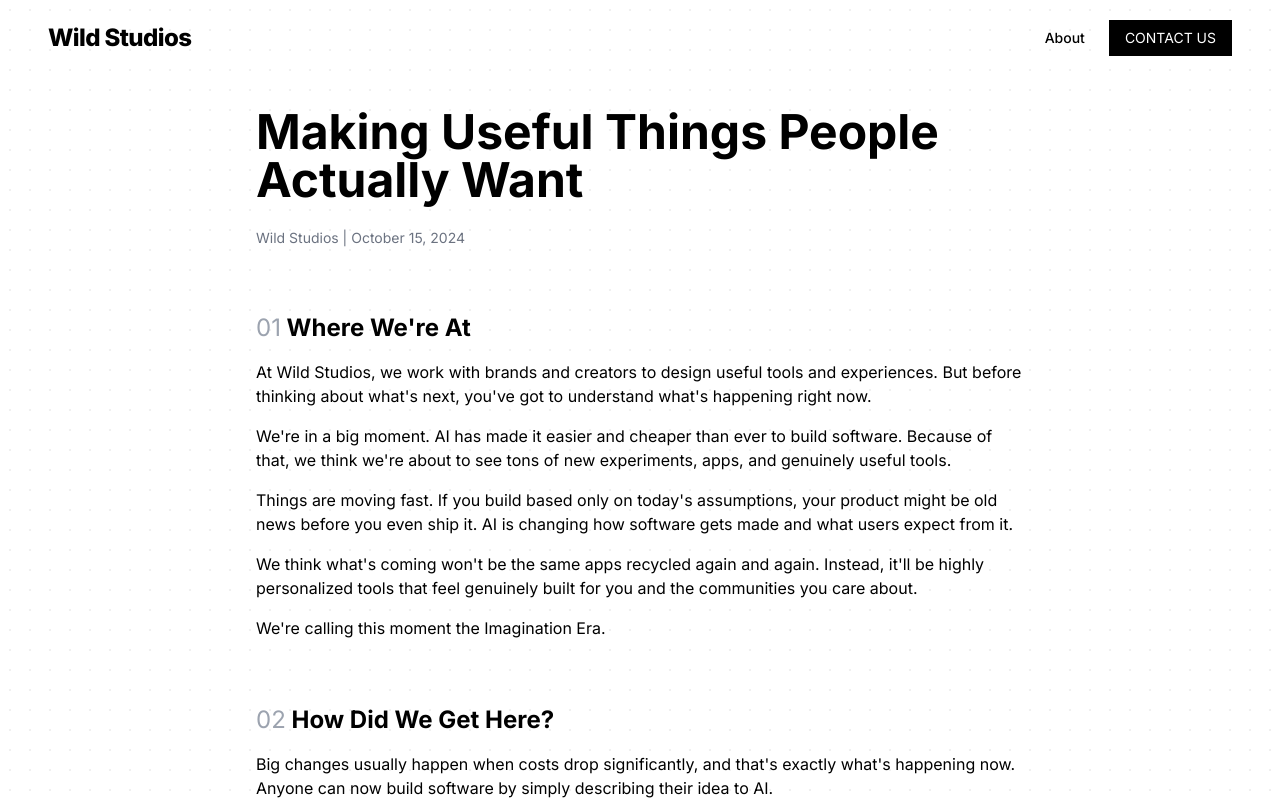
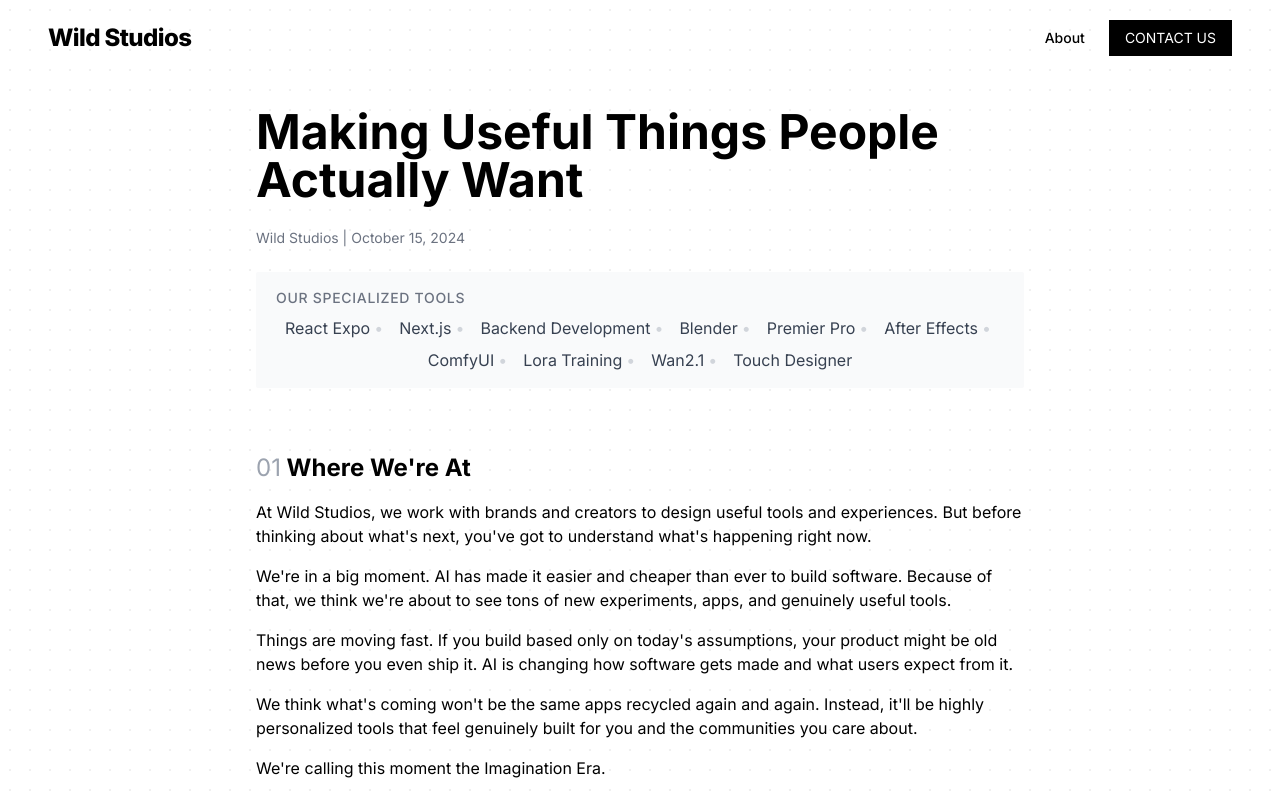
Before and after one commit to wpulier/wildstudio, a Next.js app: page /about in a window 1280 px wide. Shown: the top 800 px of the page. Built offline with nearby package versions, Linux system fonts and the light colour scheme.

Commit message:
Add specialized tools list to About page

```diff
--- a/src/app/about/page.tsx
+++ b/src/app/about/page.tsx
@@ -10,8 +10,22 @@ export default function About() {
             Making Useful Things People Actually Want
           </h1>
 
-          <div className="text-xs md:text-sm text-gray-500">
+          <div className="text-xs md:text-sm text-gray-500 mb-6">
             <p>Wild Studios | October 15, 2024</p>
+          </div>
+
+          {/* Specialized Tools */}
+          <div className="py-4 px-5 bg-gray-50 rounded-sm mb-8">
+            <p className="text-sm text-gray-500 mb-2 uppercase tracking-wider font-medium">Our Specialized Tools</p>
+            <div className="flex flex-wrap gap-x-3 gap-y-2 justify-center">
+              {["React Expo", "Next.js", "Backend Development", "Blender", "Premier Pro",
+                "After Effects", "ComfyUI", "Lora Training", "Wan2.1", "Touch Designer"].map((tool, index) => (
+                <span key={index} className="inline-flex items-center">
+                  <span className="text-sm md:text-base text-gray-700">{tool}</span>
+                  {index < 9 && <span className="mx-1 text-gray-300">•</span>}
+                </span>
+              ))}
+            </div>
           </div>
         </div>
 
```
